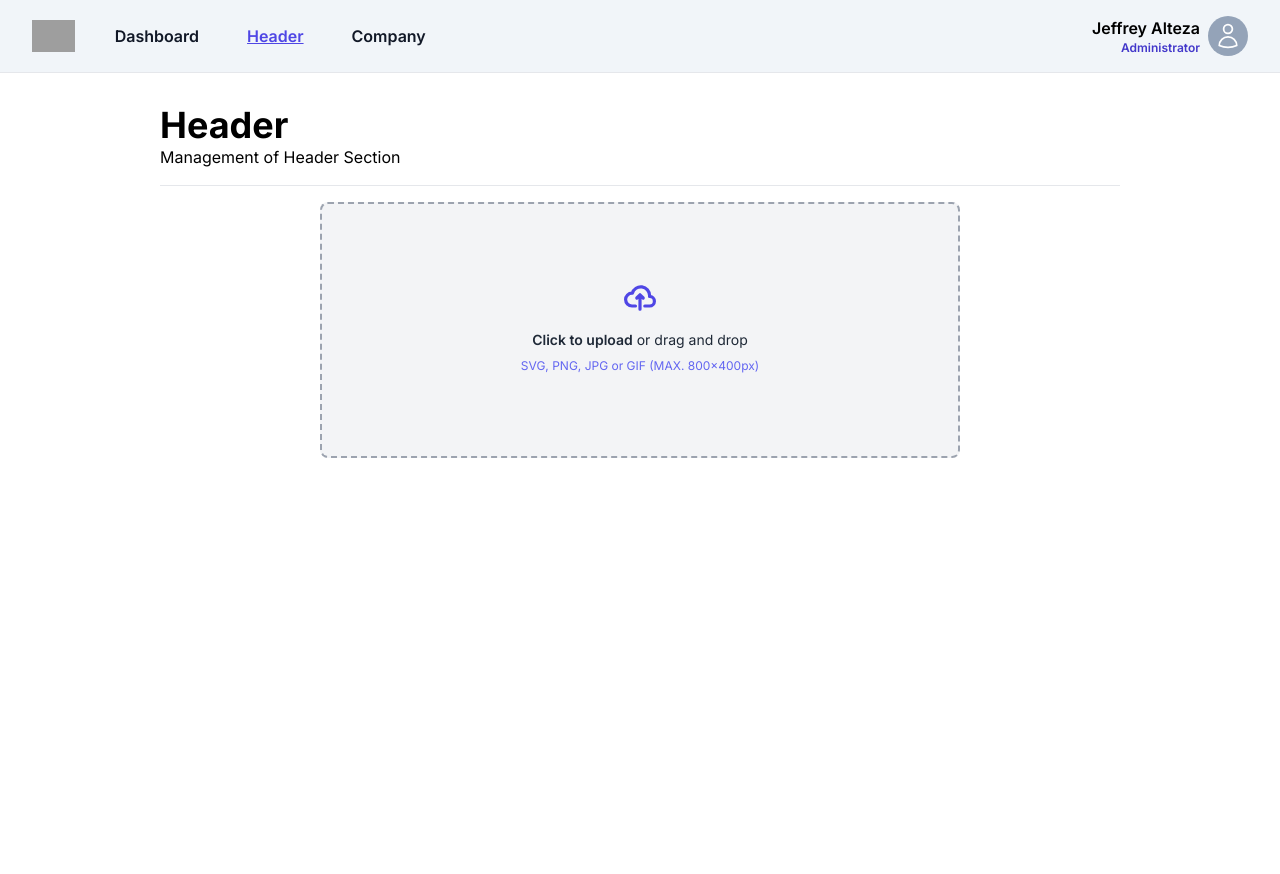
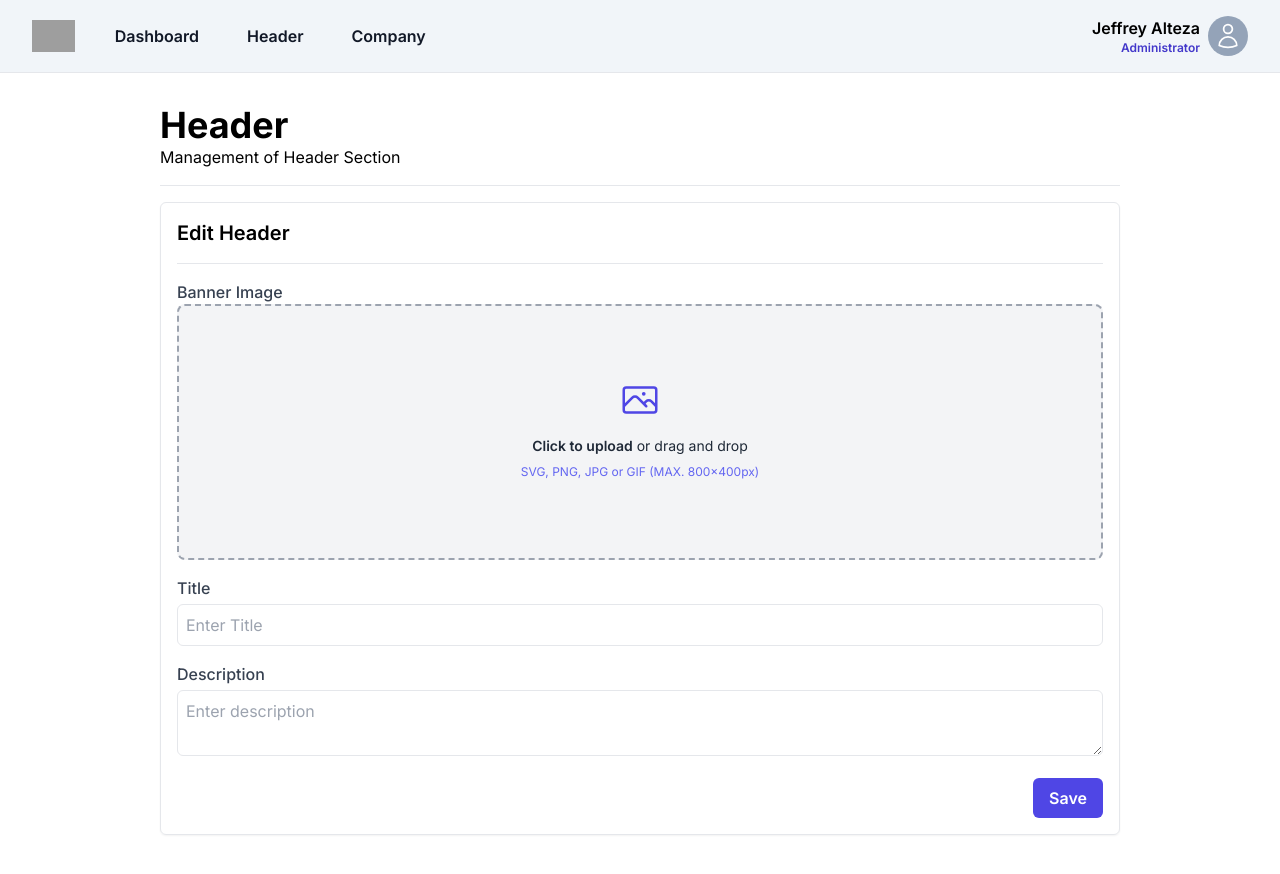
Before and after one commit to JeffAlteza/admin-panel, a Next.js app: page /header in a window 1280 px wide. Shown: the top 874 px of the page. Built offline with nearby package versions, Linux system fonts and the light colour scheme; grey boxes are pictures that could not be loaded.

Commit message:
⚡️ ✏️ fix header page

```diff
--- /dev/null
+++ b/src/app/header/edit-header/page.jsx
@@ -0,0 +1,10 @@
+import HeaderComponent from "@/components/header/header";
+import React from "react";
+
+const page = () => {
+  const selectedRoute = "edit-header";
+
+  return <HeaderComponent selectedRoute={selectedRoute} />;
+};
+
+export default page;
--- a/src/app/header/page.jsx
+++ b/src/app/header/page.jsx
@@ -1,16 +1,12 @@
 import EditHeader from "@/components/header/EditHeader";
 import HeaderComponent from "@/components/header/header";
 import React from "react";
+import ViewHeader from "./view-header/page";
 
 const Features = () => {
   return (
     <div>
-      <div className="bg-white py-8 h-screen">
-        <HeaderComponent />
-        <div>
-        <EditHeader />
-        </div>
-      </div>
+      <ViewHeader />
     </div>
   );
 };
--- /dev/null
+++ b/src/app/header/view-header/page.jsx
@@ -0,0 +1,10 @@
+import HeaderComponent from "@/components/header/header";
+import React from "react";
+
+const ViewHeader = () => {
+  const selectedRoute = "view-header";
+
+  return <HeaderComponent selectedRoute={selectedRoute} />;
+};
+
+export default ViewHeader;
--- a/src/components/dropdown/Dropdown.jsx
+++ b/src/components/dropdown/Dropdown.jsx
@@ -7,7 +7,7 @@ const Dropdown = () => {
       <div className="relative w-10 h-10 bg-slate-400 rounded-full ml-5 flex justify-center items-center text-white">
         <input type="checkbox" id="sortbox" className="absolute hidden" />
         <label for="sortbox" class="flex cursor-pointer items-center space-x-1">
-          <UserIcon htmlFor="sortbox" className=" cursor-pointer h-7 w-7" />
+          <UserIcon className=" cursor-pointer h-7 w-7" />
         </label>
 
         <div
--- a/src/components/header/EditHeader.jsx
+++ b/src/components/header/EditHeader.jsx
@@ -1,10 +1,43 @@
-import React from 'react'
-import Upload from '../upload/upload'
+import React from "react";
+import Upload from "../upload/upload";
 
 const EditHeader = () => {
   return (
-    <Upload/>
-  )
-}
+    <form className="border border-b p-4 rounded-md shadow-sm">
+      <div className="text text-xl font-semibold">Edit Header</div>
+      <hr className="my-4" />
+      <div className="mb-4">
+      <label className="block text-gray-700 font-medium"> Banner Image </label>
+        <Upload />
+      </div>
+      <div className="mb-4">
+        <label className="block text-gray-700 font-medium"> Title </label>
+        <input
+          type="text"
+          id="title"
+          className="mt-1 p-2 border rounded-md w-full"
+          placeholder="Enter Title"
+        />
+      </div>
+      <div className="mb-4">
+        <label className="block text-gray-700 font-medium"> Description </label>
+        <textarea
+          type="description"
+          id="description"
+          className="mt-1 p-2 border rounded-md w-full"
+          placeholder="Enter description"
+        />
+      </div>
+      <div className="flex justify-end">
+        <button
+          type="submit"
+          className="bg-primary hover:bg-primary_darker text-white font-semibold py-2 px-4 rounded-md"
+        >
+          Save
+        </button>
+      </div>
+    </form>
+  );
+};
 
-export default EditHeader
+export default EditHeader;
--- a/src/components/header/header.jsx
+++ b/src/components/header/header.jsx
@@ -1,14 +1,27 @@
 import React from "react";
+import EditHeader from "./EditHeader";
 
-const HeaderComponent = () => {
+const HeaderComponent = ({ selectedRoute }) => {
   return (
-    <div className="lg:mx-40 md:mx-20 sm:mx-4">
+    <div className="lg:mx-40 md:mx-20 sm:mx-4 bg-white py-8 h-screen">
       <div className="flex flex-col">
         <p className="text font-bold text-4xl">Header</p>
         <p className="text text-md">Management of Header Section</p>
       </div>
       <hr className="my-4" />
 
+      <div className="h-screen w-full rounded-lg">
+        {selectedRoute === "edit-header" ? (
+          <div className="lg:block md:block sm:block">
+            <EditHeader />
+          </div>
+        ) : selectedRoute === "view-header" ? (
+          <div className="lg:block md:block sm:block">
+            <EditHeader />
+          </div>
+        ) : null}
+      </div>
+
     </div>
   );
 };
--- a/src/components/navigation/navBar.jsx
+++ b/src/components/navigation/navBar.jsx
@@ -21,12 +21,12 @@ const links = [
     title: "Dashboard",
   },
   {
-    href: "/header",
+    href: "/header/view-header",
     icon: <SquaresPlusIcon className="h-6 w-6" />,
     title: "Header",
   },
   {
-    href: "/header",
+    href: "/header/view-header",
     icon: <SquaresPlusIcon className="h-6 w-6" />,
     title: "Event",
   },
@@ -86,9 +86,9 @@ export default function NavBar() {
           </Link>
 
           <Link
-            href="/header"
+            href="/header/view-header"
             className={`text-md font-semibold leading-6 ${
-              currentRoute === "/header" ? "text-primary underline" : "text-gray-900"
+              currentRoute === "/header/view-header" ? "text-primary underline" : "text-gray-900"
             } hover:text-primary active:text-primary_active`}
           >
             Header
--- a/src/components/profile-components/ChangePassword.jsx
+++ b/src/components/profile-components/ChangePassword.jsx
@@ -36,7 +36,6 @@ const ChangePassword = () => {
       <form onSubmit={handleSubmit}>
         <div className="mb-4">
           <label
-            htmlFor="currentPassword"
             className="block text-gray-700 font-medium"
           >
             Current Password
@@ -51,7 +50,7 @@ const ChangePassword = () => {
           />
         </div>
         <div className="mb-4">
-          <label htmlFor="newPassword" className="block text-gray-700 font-medium">
+          <label className="block text-gray-700 font-medium">
             New Password
           </label>
           <input
@@ -64,7 +63,7 @@ const ChangePassword = () => {
           />
         </div>
         <div className="mb-4">
-          <label htmlFor="confirmPassword" className="block text-gray-700 font-medium">
+          <label className="block text-gray-700 font-medium">
             Confirm New Password
           </label>
           <input
--- a/src/components/profile-components/ProfileContent.jsx
+++ b/src/components/profile-components/ProfileContent.jsx
@@ -6,7 +6,7 @@ const ProfileContent = () => {
       <h2 className="text-2xl font-bold mb-4">Profile</h2>
       <form>
         <div className="mb-4">
-          <label htmlFor="fullName" className="block text-gray-700 font-medium">
+          <label className="block text-gray-700 font-medium">
             Full Name
           </label>
           <input
@@ -17,7 +17,7 @@ const ProfileContent = () => {
           />
         </div>
         <div className="mb-4">
-          <label htmlFor="email" className="block text-gray-700 font-medium">
+          <label className="block text-gray-700 font-medium">
             Email
           </label>
           <input
@@ -28,7 +28,7 @@ const ProfileContent = () => {
           />
         </div>
         <div className="mb-4">
-          <label htmlFor="address" className="block text-gray-700 font-medium">
+          <label className="block text-gray-700 font-medium">
             Address
           </label>
           <textarea
--- a/src/components/upload/upload.jsx
+++ b/src/components/upload/upload.jsx
@@ -1,3 +1,4 @@
+import { ArrowUpTrayIcon, PhotoIcon } from "@heroicons/react/24/outline";
 import React from "react";
 
 const Upload = () => {
@@ -5,24 +6,10 @@ const Upload = () => {
     <div class="flex items-center justify-center">
       <label
         for="dropzone-file"
-        class="flex flex-col items-center justify-center w-2/4 h-64 border-2 border-gray-400 border-dashed rounded-lg cursor-pointer bg-gray-100 hover:bg-gray-200"
+        class="flex flex-col items-center justify-center w-full h-64 border-2 border-gray-400 border-dashed rounded-lg cursor-pointer bg-gray-100 hover:bg-gray-200"
       >
         <div class="flex flex-col items-center justify-center pt-5 pb-6">
-          <svg
-            class="w-8 h-8 mb-4 text-primary"
-            aria-hidden="true"
-            xmlns="http://www.w3.org/2000/svg"
-            fill="none"
-            viewBox="0 0 20 16"
-          >
-            <path
-              stroke="currentColor"
-              stroke-linecap="round"
-              stroke-linejoin="round"
-              stroke-width="2"
-              d="M13 13h3a3 3 0 0 0 0-6h-.025A5.56 5.56 0 0 0 16 6.5 5.5 5.5 0 0 0 5.207 5.021C5.137 5.017 5.071 5 5 5a4 4 0 0 0 0 8h2.167M10 15V6m0 0L8 8m2-2 2 2"
-            />
-          </svg>
+          <PhotoIcon className="w-10 h-10 mb-4 text-primary"/>
           <p class="mb-2 text-sm text-gray-800">
             <span class="font-semibold">Click to upload</span> or drag and drop
           </p>
```
